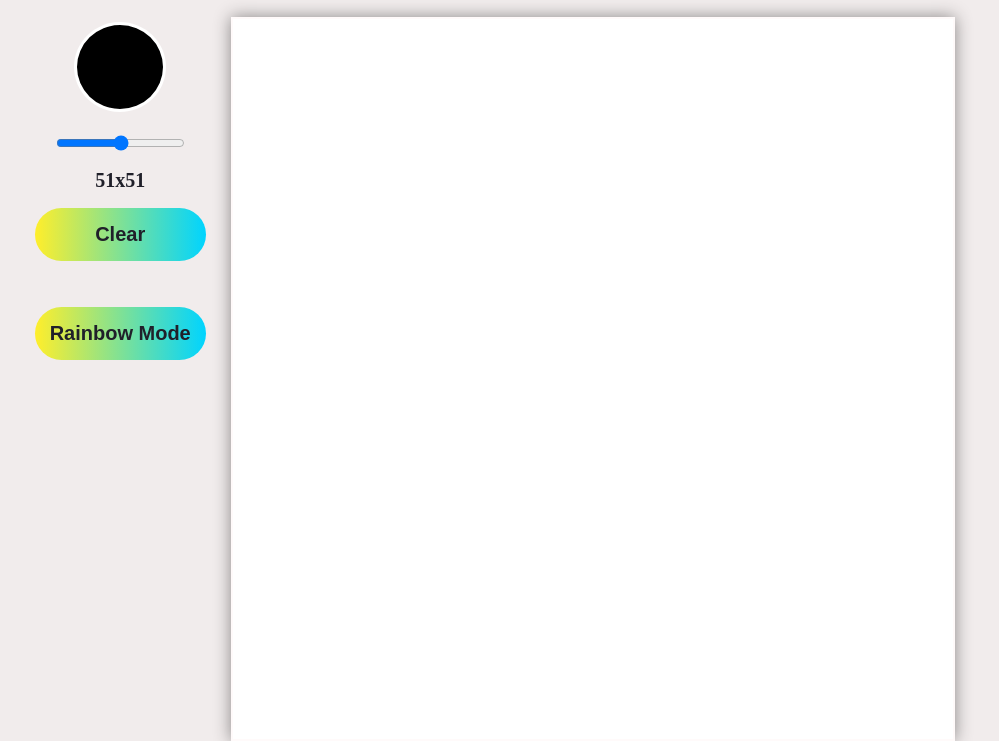
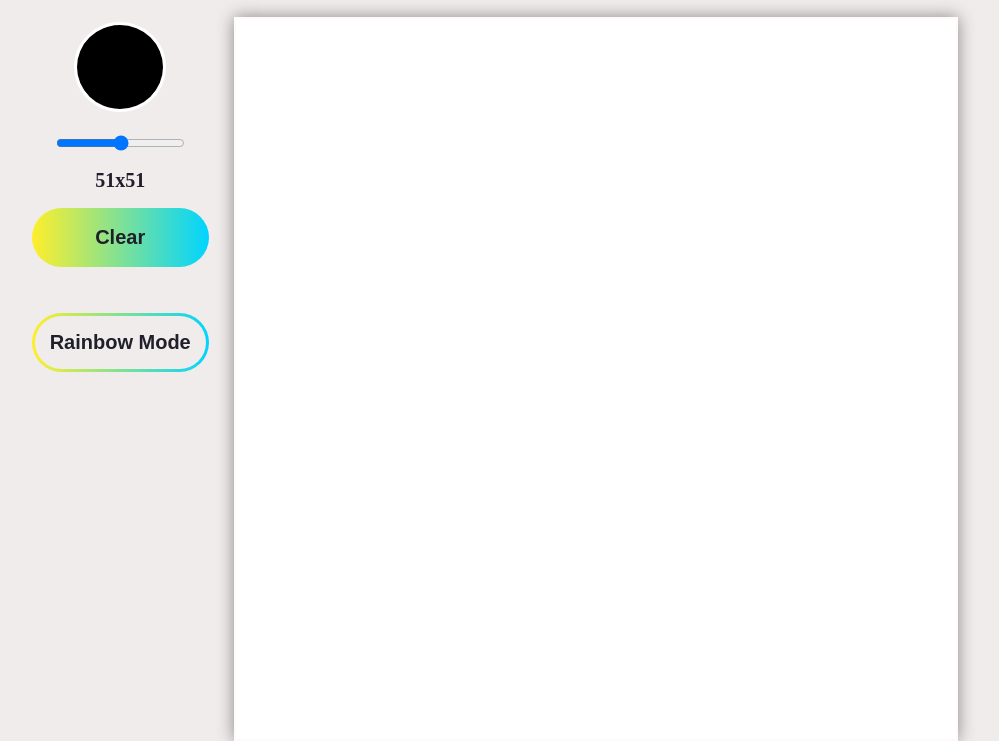
Before and after one commit to MatiSalinas/Etch-A-Sketch, a plain HTML site: page index.html in a window 1280 px wide. Both pictures are taken after a click on the button "Clear". Shown: the part 71-812 px from the top of the page, without its empty margins (145-1144 px from the left). Drawn offline with Linux system fonts and the light colour scheme; a web font is replaced by a local one.

Commit message:
buttons now have an on/off state

```diff
--- a/index.html
+++ b/index.html
@@ -17,8 +17,8 @@
     <input type="color" class="color" id="cvalue">
     <input type="range" min="1" max="100" class="slider" id="myRange">
     <span id="value"></span>
-    <button id="clear">Clear</button>
-    <button id="rainbow">Rainbow Mode</button>
+    <button id="clear" class="off">Clear</button>
+    <button id="rainbow" class="off">Rainbow Mode</button>
     <!-- <button id="shadow">Shadow Mode</button> -->
     <!-- <button id="light">Light Mode</button> -->
 </div>
--- a/javascript.js
+++ b/javascript.js
@@ -19,9 +19,15 @@ window.addEventListener('mouseup', ()=>{
 })
 
 
-clear.addEventListener('click', draw);
+clear.addEventListener('click', ()=>{
+    draw();
+    clear.classList.toggle('on');
+    clear.classList.toggle('off');
+});
 
 rMode.addEventListener('click',() =>    {
+    rMode.classList.toggle('on')
+    rMode.classList.toggle('off')
     rainbow = !rainbow;
 });//toggle rainbow mode on click
 
--- a/style.css
+++ b/style.css
@@ -65,11 +65,28 @@ body{
     border: 3px solid white;
 }
 
-button{
+.on{
     border: none !important;
     box-shadow: none!important;
      background: rgb(255,238,43);
   background: linear-gradient(90deg, rgba(255,238,43,1) 0%, rgba(0,212,255,1) 100%);
+    width: 50%;
+    transition: none!important;
+    color: #20202a;
+    padding: 18px;
+    cursor: pointer;
+    margin-bottom: 30px;
+    border-radius: 30px;
+      font-weight: bold;
+    font-size: 20px;
+    width: 100%;
+  }
+  .off {
+    border: solid 3px transparent;
+    background-image: linear-gradient(rgba(241, 236, 236, 0), rgba(241, 236, 236, 0)), linear-gradient(90deg, rgba(255,238,43,1) 0%, rgba(0,212,255,1) 100%);
+    background-origin: border-box;
+    background-clip: content-box, border-box;
+    box-shadow: 2px 1000px 1px rgb(241, 236, 236) inset;
     width: 50%;
     transition: none!important;
     color: #20202a;
@@ -81,6 +98,9 @@ button{
     font-size: 20px;
     width: 100%;
   }
+  button:hover{
+    box-shadow: 0 0 .4rem #000000;
+  }
   #value{
     color:#20202a;
     font-size: 20px;
```
